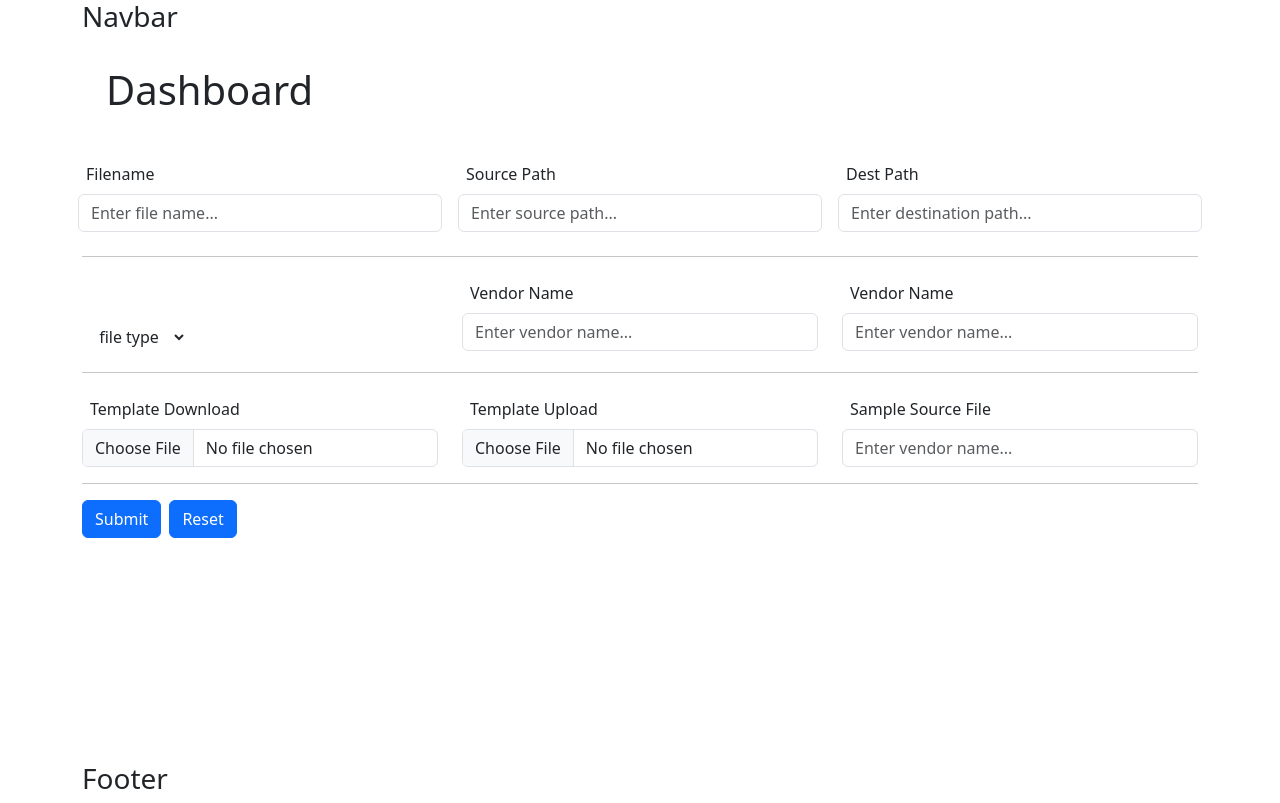
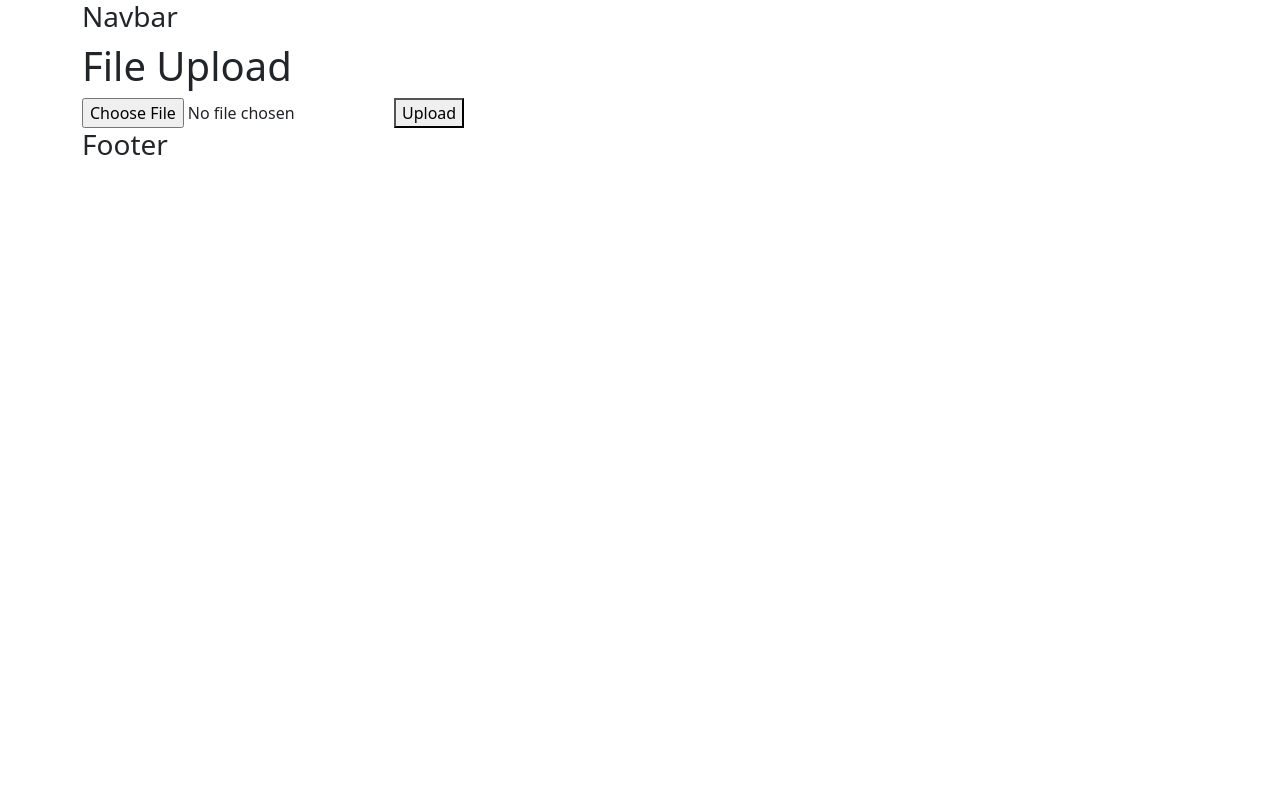
Before and after one commit to kanhaiya-bhayana/FMS-UI, a React (Create React App) app: page / in a window 1280 px wide. Built offline with nearby package versions, Linux system fonts and the light colour scheme.

Commit message:
ongoing file upload

```diff
--- a/src/Components/Dashboard/Dashboard.js
+++ b/src/Components/Dashboard/Dashboard.js
@@ -1,101 +1,60 @@
-import React from 'react'
-import styles from './Dashboard.module.css'
-import { Button, notification, Space } from 'antd';
+import React, { useState } from 'react';
+
+export default function Dashboard() {
+  const [selectedFile, setSelectedFile] = useState(null);
+
+  const handleFileChange = (event) => {
+    setSelectedFile(event.target.files[0]);
+  };
+
+  const handleSubmit = (event) => {
+    event.preventDefault();
+
+    const formData = new FormData();
+    formData.append('AccountNumber', "Acc101");
+    formData.append('CustomerName', "James");
+    formData.append('Balance', 1000);
+    formData.append('File', selectedFile);
+    formData.append('Status', "");
+
+    for (var pair of formData.entries()) {
+        console.log(pair[0]+ ', ' + pair[1]);
+    }
 
 
-export default function Dashboard() {
-    const [api, contextHolder] = notification.useNotification();
-    const openNotificationWithIcon = (type) => {
-        api[type]({
-            message: 'File uploaded successfully',
-            description:
-                'This is the content of the notification. This is the content of the notification. This is the content of the notification.',
-        });
-    };
+    fetch('https://localhost:7248/api/fileupload/Called', {
+      method: 'POST',
+      headers: {
+        'Content-Type': 'application/json',
+        "Access-Control-Allow-Origin": "*",
+        "Access-Control-Allow-Methods": "POST, GET, OPTIONS, DELETE",
 
-    const handleSubmit = ()=>{
-        openNotificationWithIcon('success');
-    }
-    return (
-        <div className={styles.main}>
-            {contextHolder}
-            <h1 className='p-4'>Dashboard</h1>
-            <form>
-            <div className='row'>
-                <div className='col-4 p-2'>
-                    <div className="form-group">
-                        <label htmlFor="exampleInputFileName" className='p-2'>Filename</label>
-                        <input type="text" className="form-control" id="exampleInputFileName" placeholder="Enter file name..." />
-                    </div>
-                </div>
-                <div className='col-4 p-2'>
-                    <div className="form-group">
-                        <label htmlFor="exampleInputSourcePath" className='p-2'>Source Path</label>
-                        <input type="text" className="form-control" id="exampleInputSourcePath" placeholder="Enter source path..." />
-                    </div>
-                </div>
-                <div className='col-4 p-2'>
-                    <div className="form-group">
-                        <label htmlFor="exampleInputDestinationPath" className='p-2'>Dest Path</label>
-                        <input type="text" className="form-control" id="exampleInputDestinationPath" placeholder="Enter destination path..." />
-                    </div>
-                </div>
-            </div>
-            <hr />
-            <div className='row'>
-                <div className='col-4'>
-                    <select className="custom-select btn" style={{ "margin-top": "45px" }}>
-                        <option selected>file type</option>
-                        <option value="1">.csv</option>
-                        <option value="2">.pdf</option>
-                        <option value="3">.docs</option>
-                    </select>
-                </div>
-                <div className='col-4'>
-                    <div className="form-group">
-                        <label htmlFor="exampleInputVendorName" className='p-2'>Vendor Name</label>
-                        <input type="text" className="form-control" id="exampleInputVendorName" placeholder="Enter vendor name..." />
-                    </div>
-                </div>
-                <div className='col-4'>
-                    <div className="form-group">
-                        <label htmlFor="exampleInputVendorName" className='p-2'>Vendor Name</label>
-                        <input type="text" className="form-control" id="exampleInputVendorName" placeholder="Enter vendor name..." />
-                    </div>
-                </div>
-            </div>
-            <hr />
-            <div className='row'>
-                <div className='col-4'>
-                    <div className="form-group">
-                        <label htmlFor="exampleInputTemplateDownload" className='p-2'>Template Download</label>
-                        <input type="file" className="form-control" id="exampleInputTemplateDownload" />
-                    </div>
-                </div>
-                <div className='col-4'>
-                    <div className="form-group">
-                        <label htmlFor="exampleInputTemplateUpload" className='p-2'>Template Upload</label>
-                        <input type="file" className="form-control" id="exampleInputTemplateUpload" />
-                    </div>
-                </div>
-                <div className='col-4'>
-                    <div className="form-group">
-                        <label htmlFor="exampleInputSampleSourceFile" className='p-2'>Sample Source File</label>
-                        <input type="text" className="form-control" id="exampleInputSampleSourceFile" placeholder="Enter vendor name..." />
-                    </div>
-                </div>
-            </div>
-            <hr />
-            <div className='row'>
-                <Space>
-                    <button className='btn btn-primary' onClick={handleSubmit}>Submit</button>
-                    <input type='reset' className='btn btn-primary' />
-                    {/* <Button onClick={() => openNotificationWithIcon('info')}>Info</Button>
-                    <Button onClick={() => openNotificationWithIcon('warning')}>Warning</Button>
-                    <Button onClick={() => openNotificationWithIcon('error')}>Error</Button> */}
-                </Space>
-            </div>
-            </form>
-        </div>
-    )
+      },
+      body: JSON.stringify(formData),
+    })
+      .then((response) => {
+        if (response.ok) {
+          // File uploaded successfully
+          console.log('File uploaded successfully');
+        } else {
+          // Error uploading file
+          console.log(response);
+          console.error('Error uploading file');
+        }
+      })
+      .catch((error) => {
+        console.error('Error uploading file:', error);
+      });
+  };
+
+  return (
+    <div>
+      <h1>File Upload</h1>
+      <form onSubmit={handleSubmit}>
+        <input type="file" onChange={handleFileChange} />
+
+        <button type="submit">Upload</button>
+      </form>
+    </div>
+  );
 }
```
